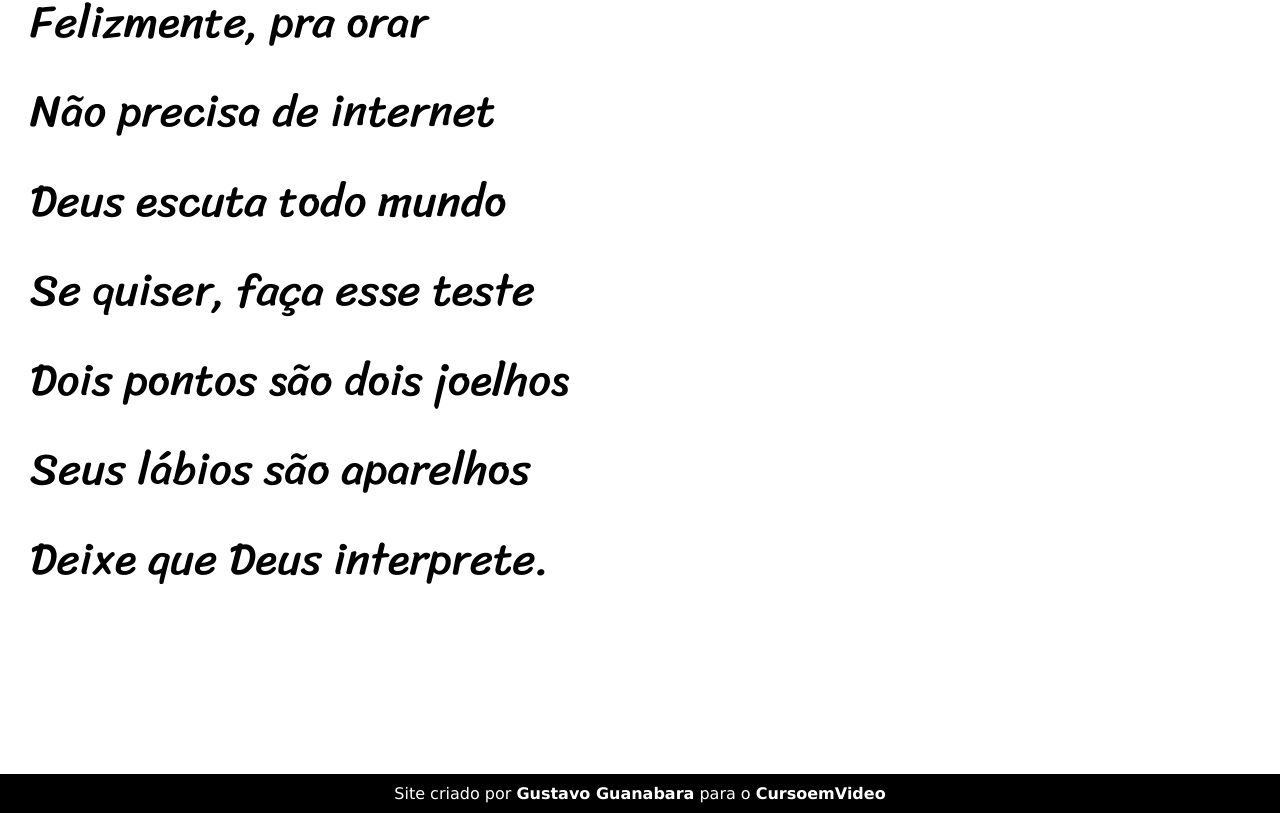
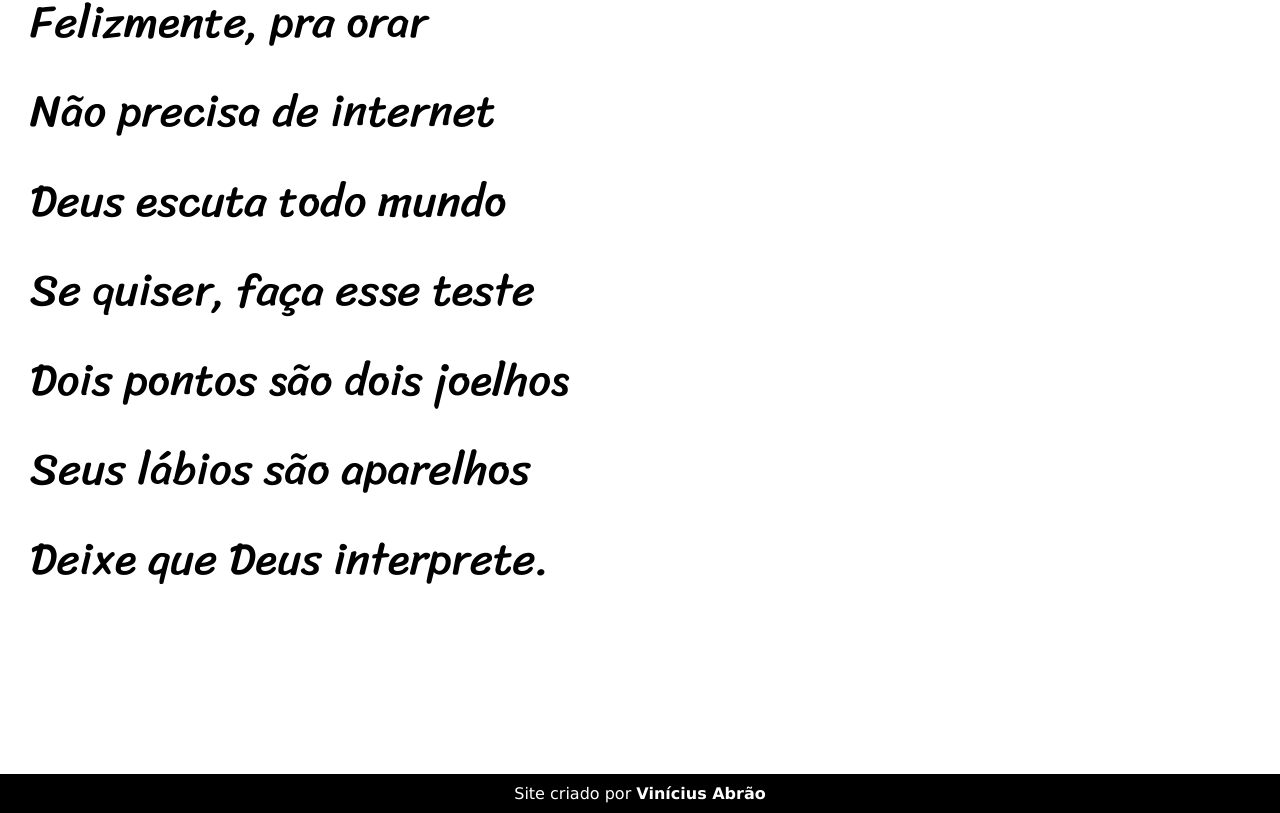
Before and after one commit to vinySousa13/Projeto-Cordel, a plain HTML site: page index.html in a window 1280 px wide. Shown: the part 5303-6116 px from the top of the page. Drawn offline with Linux system fonts and the light colour scheme.

Commit message:
segundo commit

```diff
--- a/estilo/style.css
+++ b/estilo/style.css
@@ -57,9 +57,11 @@ section{
     font-size: 3.5vw;
     line-height: 2em;
 }
+
 section > p{
     padding-bottom: 2em;
 }
+
 section.normal{
     background-color: white;
     color: black;
@@ -82,6 +84,7 @@ section.imagem >p{
 section#img01{
     background-image: url('../imagens/background001.jpg');
 }
+
 section#img02{
     background-image: url('../imagens/background002.jpg');
 }
--- a/index.html
+++ b/index.html
@@ -101,7 +101,7 @@
     </main>
     <footer>
         <p>
-            Site criado por <a href="#">Gustavo Guanabara</a> para o <a href="#">CursoemVideo</a>
+            Site criado por <a href="https://github.com/vinySousa13">Vinícius Abrão</a>
         </p>
     </footer>
 </body>
```
